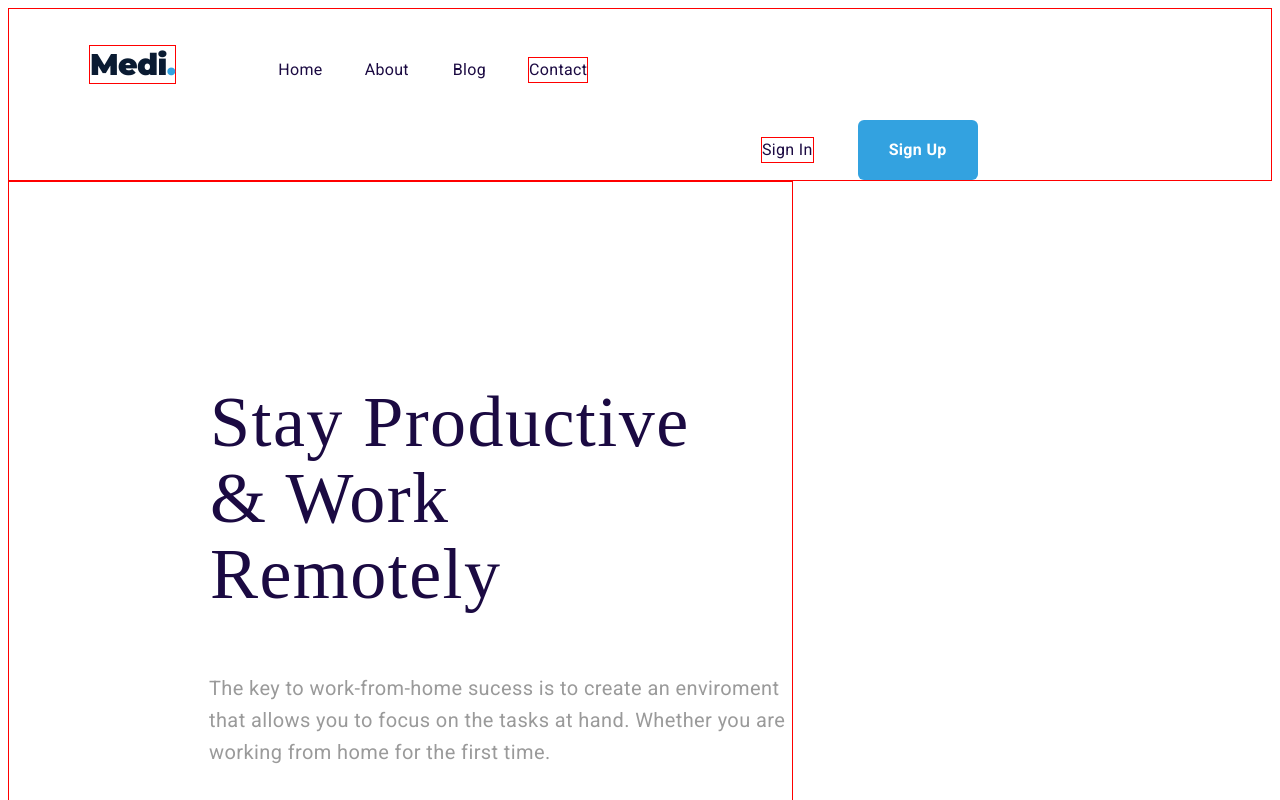
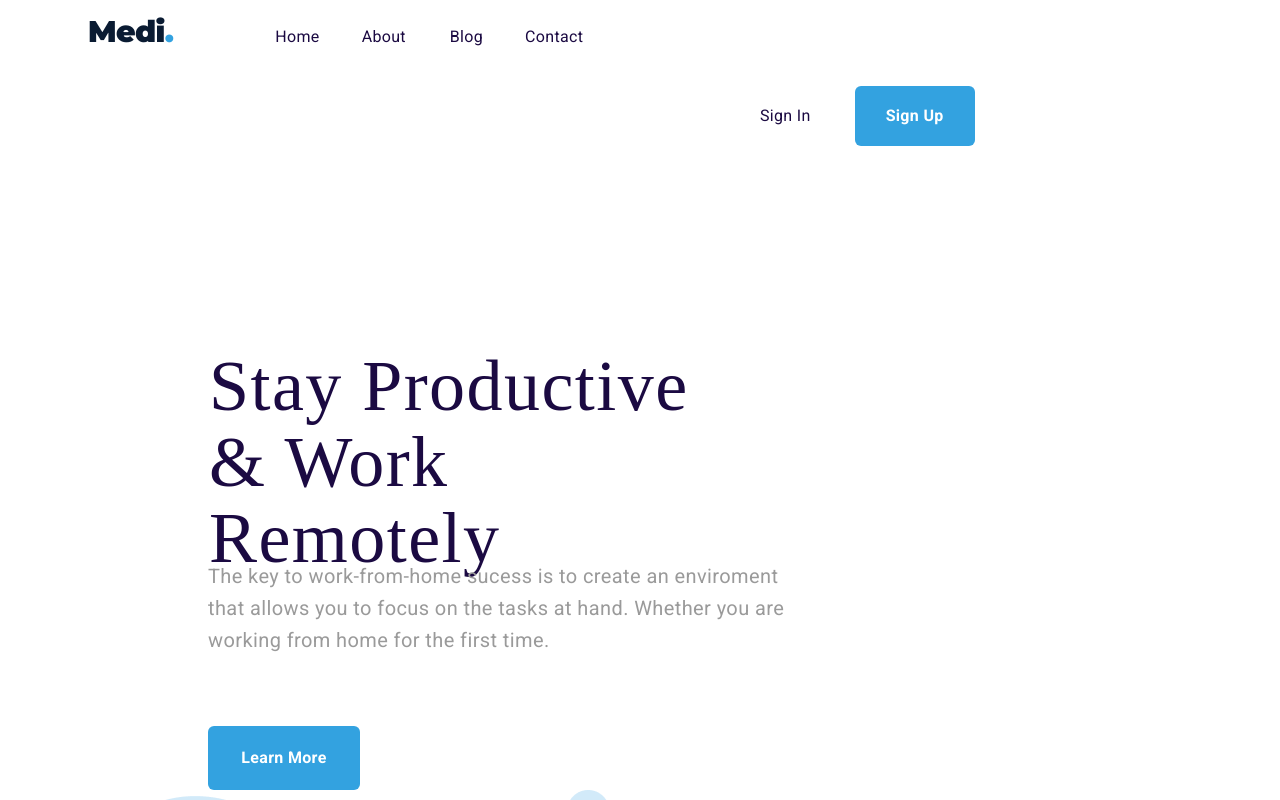
Before and after one commit to AiliLindgren/FigmaProject, a plain HTML site: page index.html in a window 1280 px wide. Shown: the top 800 px of the page. Drawn offline with Linux system fonts and the light colour scheme; a web font is replaced by a local one.

Commit message:
changed details, removed the red borders from elements, changed the max-with of main header by 0.9px to make it fit

```diff
--- a/styles/index.css
+++ b/styles/index.css
@@ -1,13 +1,3 @@
-header {
-    border: 1px solid red;
-}
-
-/* Select all children of the header class and style as inline-block!!!!!!!! */
-
-header>a {
-    display: inline-block;
-}
-
 .logo-text {
     margin-top: 37px;
     margin-left: 80px;
@@ -19,7 +9,6 @@ header>a {
     /* or 48px */
     letter-spacing: -0.02em;
     color: #0A1B32;
-    border: 1px solid red;
 }
 
 .logo-dot {
@@ -80,7 +69,6 @@ header>a {
     text-align: center;
     letter-spacing: 0.02em;
     color: #1B0A42;
-    border: 1px solid red;
 }
 
 .sign-in-link {
@@ -95,7 +83,6 @@ header>a {
     text-align: center;
     letter-spacing: 0.02em;
     color: #1B0A42;
-    border: 1px solid red;
 }
 
 .sign-up-btn {
@@ -119,12 +106,12 @@ header>a {
 
 section {
     display: inline-block;
-    border: 1px solid red;
 }
 
 .main-heading {
-    max-width: 495px;
+    max-width: 495.9px;
     width: 100%;
+    max-height: 152px;
     margin-top: 202px;
     margin-left: 201px;
     font-family: 'Ramaraja', serif;
@@ -135,7 +122,6 @@ section {
     /* or 106% */
     letter-spacing: 0.02em;
     color: #1B0A42;
-    /* border: 1px solid red;      */
 }
 
 .main-text {
```
